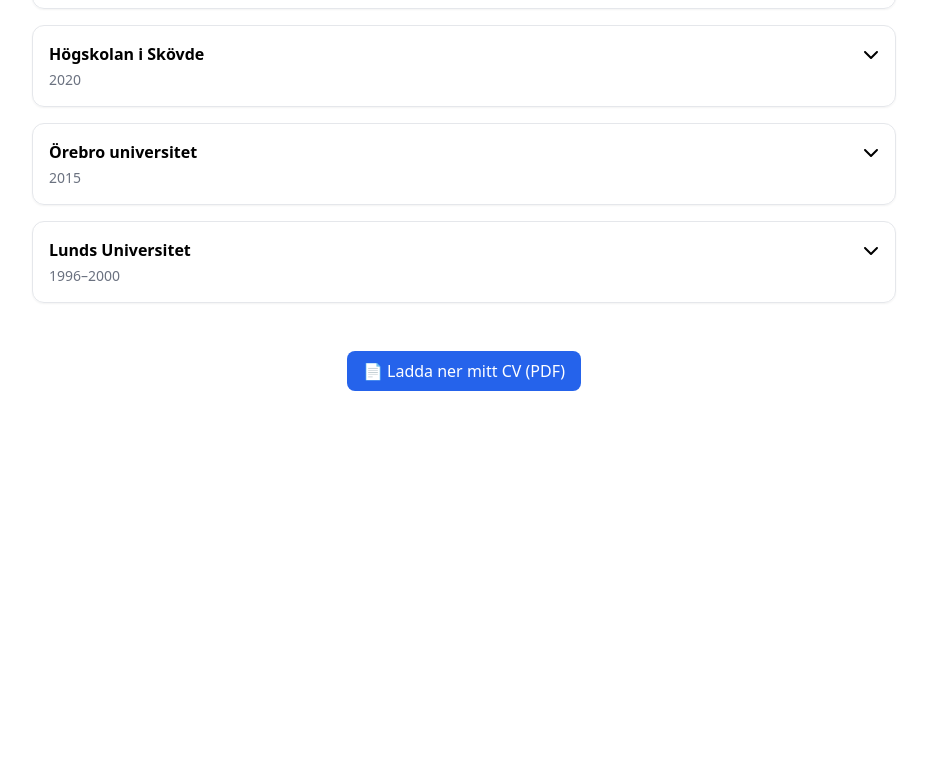
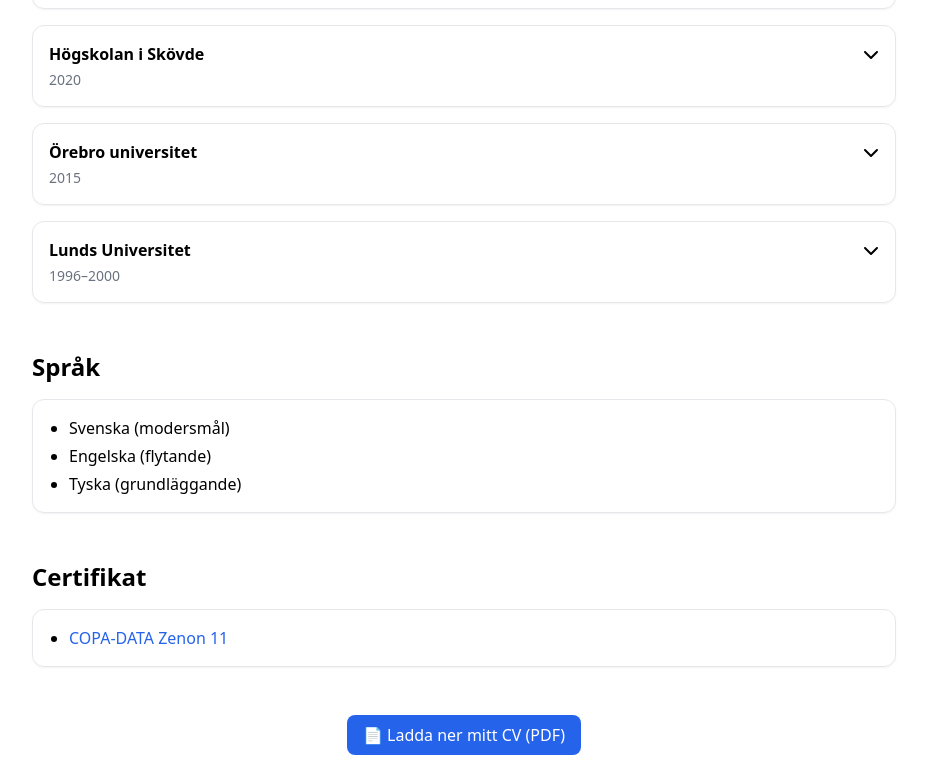
Before and after one commit to Drumpe/portfolio, a React (Vite) app: page / in a window 1280 px wide. Shown: the part 1481-2252 px from the top of the page, without its empty margins (176-1103 px from the left). Before the commit the page ends 1888 px from the top, so only its background shows below. Built offline with nearby package versions, Linux system fonts and the light colour scheme.

Commit message:
Add languages and certificate

```diff
--- a/src/Home.jsx
+++ b/src/Home.jsx
@@ -169,9 +169,7 @@
                 G1N - PLC-programmering (7,5 hp)
               </a>
             </li>
-
           </ul>
-
         </div>
       )
     },
@@ -340,7 +338,35 @@
           ))}
         </div>
       </section>
-
+      {/* Språk */}
+      <section className="space-y-4">
+        <h2 className="text-2xl font-semibold">Språk</h2>
+        <div className="border rounded-xl p-4 shadow-sm space-y-1">
+          <ul className="list-disc pl-5 space-y-1">
+            <li>Svenska (modersmål)</li>
+            <li>Engelska (flytande)</li>
+            <li>Tyska (grundläggande)</li>
+          </ul>
+        </div>
+      </section>
+      {/* Certifikat */}
+      <section className="space-y-4">
+        <h2 className="text-2xl font-semibold">Certifikat</h2>
+        <div className="border rounded-xl p-4 shadow-sm space-y-1">
+          <ul className="list-disc pl-5 space-y-1">
+            <li>
+              <a
+                href="/assets/documents/zenon_11_Ola_Persson_Orator.pdf"
+                target="_blank"
+                rel="noopener noreferrer"
+                className="text-blue-600 hover:underline"
+              >
+                COPA-DATA Zenon 11
+              </a>
+            </li>
+          </ul>
+        </div>
+      </section>
       {/* CV-länk */}
       <section className="text-center">
         <a
```
Also changed, not shown: 1 other file (tests, documents, lock files or other folders).
